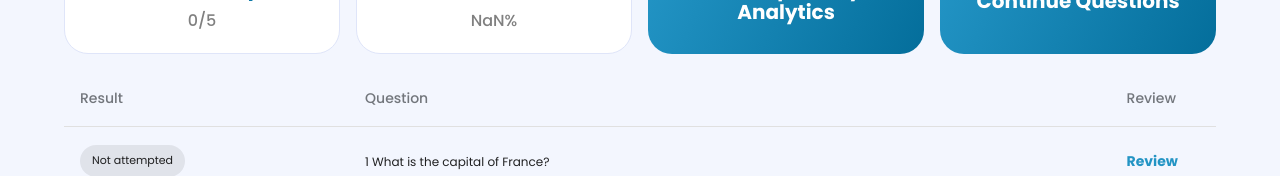
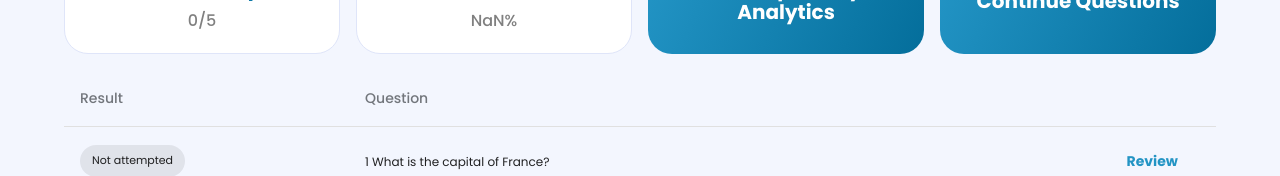
Before and after one commit to Medic-Launch-Dev/MedicLaunchFrontend, a React (Create React App) app: page /review-session in a window 1280 px wide. Shown: the part 286-462 px from the top of the page. Built offline with nearby package versions, Linux system fonts and the light colour scheme; what @tiptap/extension-subscript, @tiptap/extension-superscript would draw is missing.

Commit message:
Remove review title in tablehad in the reviewquestionstable component

```diff
--- a/src/components/review/ReviewQuestionsTable.tsx
+++ b/src/components/review/ReviewQuestionsTable.tsx
@@ -35,7 +35,7 @@ export default function ReviewQuestionsTable() {
           <TableRow>
             <TableCell sx={tableHeadStyles}>Result</TableCell>
             <TableCell sx={tableHeadStyles}>Question</TableCell>
-            <TableCell sx={{textAlign:"right", paddingRight: 5, ...tableHeadStyles }}>Review</TableCell>
+            <TableCell />
           </TableRow>
         </TableHead>
         <TableBody>
```
